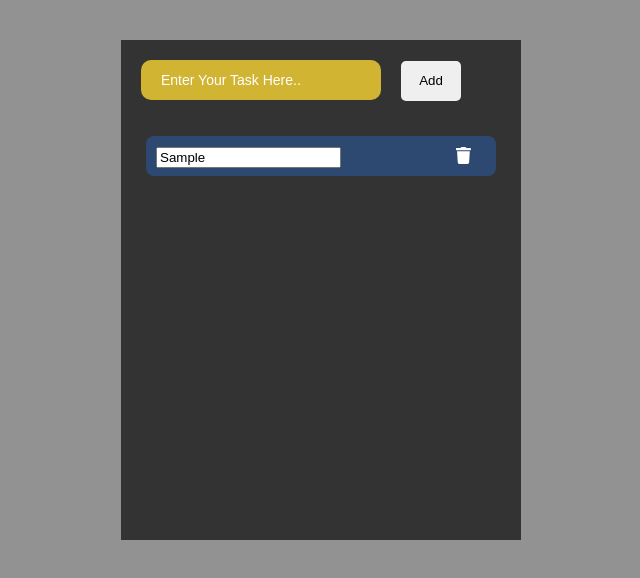
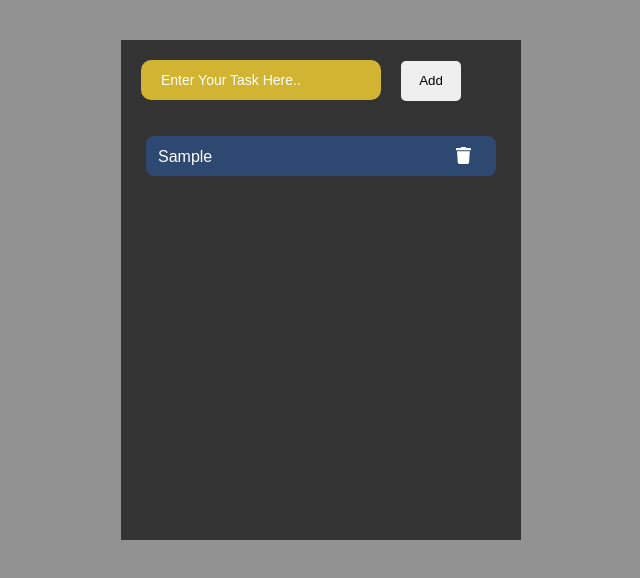
Before and after one commit to ayarida/todo-react, a React (Create React App) app: page / in a window 1280 px wide. Both pictures are taken after typing "Sample" into the empty fields and a click on the button "Add". Shown: the top 578 px of the page, without its empty margins (319-959 px from the left). Built offline with nearby package versions, Linux system fonts and the light colour scheme.

Commit message:
Add the Edit task functionality into the input text of the task

```diff
--- a/src/App.js
+++ b/src/App.js
@@ -23,6 +23,7 @@
     this.handleInput=this.handleInput.bind(this);
     this.addItem=this.addItem.bind(this);
     this.deleteItem=this.deleteItem.bind(this);
+    this.setUpdate=this.setUpdate.bind(this);
   }
 
   handleInput(event){
@@ -58,6 +59,20 @@
     })
   }
 
+  setUpdate(textValue, key){
+    const items=this.state.items;
+    items.map(item=>{
+      if(item.key===key){
+        item.text=textValue;
+      }
+    })
+    this.setState({
+      items:items
+    })
+
+
+  }
+
   render(){
     return (
       <div className="App">
@@ -69,7 +84,7 @@
           <button type="submit">Add</button>
         </form>
       </header>
-      <ListItems items={this.state.items} deleteItem={this.deleteItem}></ListItems>
+      <ListItems items={this.state.items} deleteItem={this.deleteItem} setUpdate={this.setUpdate}></ListItems>
       </div>
     );
 
--- a/src/ListItems.css
+++ b/src/ListItems.css
@@ -22,3 +22,14 @@
     margin: 0 5px;
     font-size:17px;
 }
+
+.list p input{
+    background:transparent;
+    border:0;
+    color:white;
+    font-size:16px;
+
+}
+.list p input:focus{
+   outline:none;
+}
--- a/src/ListItems.js
+++ b/src/ListItems.js
@@ -8,10 +8,17 @@
     const listItems=items.map(item => {
         return <div className="list" key={item.key}>
             <p>
-                <input type="text" value={item.text} id={item.key} />
+                <input type="text" value={item.text} id={item.key}
+                onChange={
+                    (event)=>{
+                        props.setUpdate(event.target.value,item.key)
+                    }
+                }
+                />
             <span>
                 <FontAwesomeIcon className="faicons" icon='trash'
                 onClick={()=>props.deleteItem(item.key)}
+
                 />
 
             </span>
```
